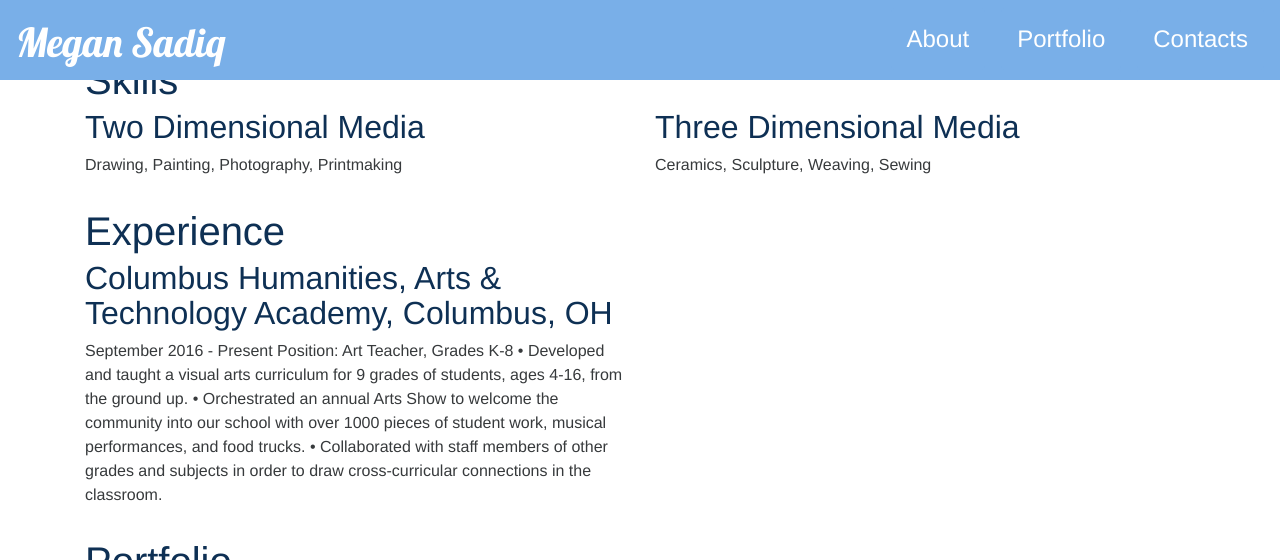
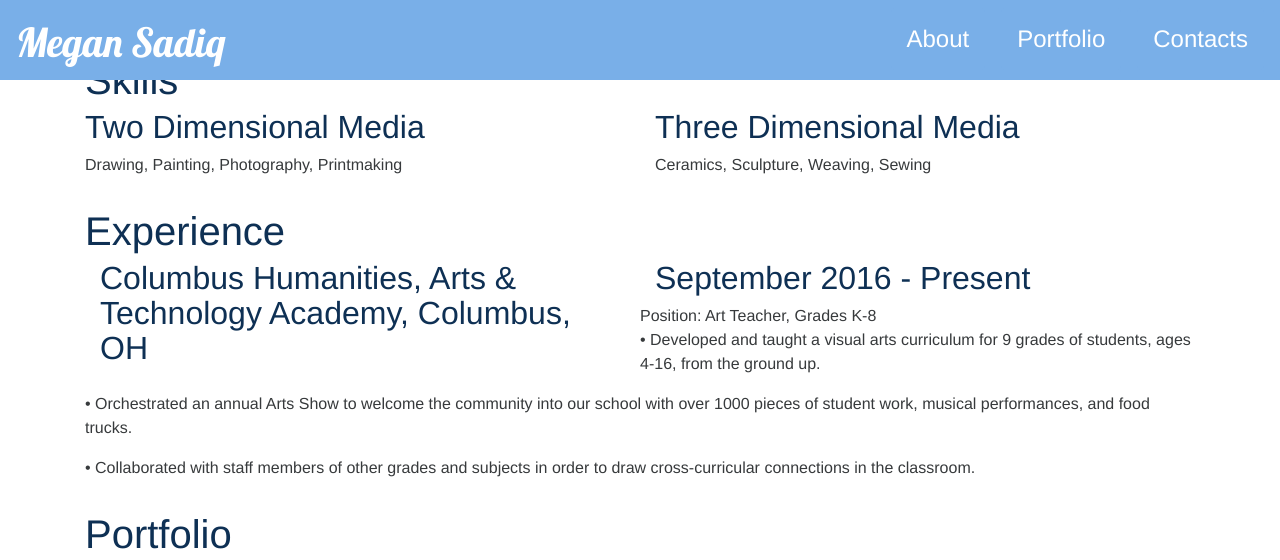
Before and after one commit to sameersadiq1/megansadiq.github.io, a Jekyll site: the page built from index.html, in a window 1280 px wide and 900 px high, scrolled down 544 px, cut to the strip 0-560 px from the top of the window. Built offline with Jekyll 4.4.1, drawn with Linux system fonts in a browser that asks for light colours; nearby versions of some CDN libraries.

Commit message:
Update Experience

```diff
--- a/_includes/experience.html
+++ b/_includes/experience.html
@@ -3,16 +3,15 @@
         <div class="col-md-12">
             <h1>Experience</h1>
         </div>
-        <div class="col-sm-12 col-md-6">
+        <div class="col-sm-12 col-md-12">
 
-            <h2>
+            <h2 class="col-sm-12 col-md-6" >
               Columbus Humanities, Arts & Technology Academy,   Columbus, OH</h2>
-            <p>September 2016 - Present
+            <h2 class="col-sm-12 col-md-6">September 2016 - Present</h2>
                 Position: Art Teacher, Grades K-8
-                  • Developed and taught a visual arts curriculum for 9 grades of students, ages 4-16, from the ground up.
-                  • Orchestrated an annual Arts Show to welcome the community into our school with over 1000 pieces of student work, musical performances, and food trucks.
-                  • Collaborated with staff members of other grades and subjects in order to draw cross-curricular connections in the classroom.
-            </p>
+                  <p>• Developed and taught a visual arts curriculum for 9 grades of students, ages 4-16, from the ground up.</p>
+                  <p>• Orchestrated an annual Arts Show to welcome the community into our school with over 1000 pieces of student work, musical performances, and food trucks.</p>
+                  <p>• Collaborated with staff members of other grades and subjects in order to draw cross-curricular connections in the classroom.</p>
         </div>
     </div>
 </section>
```
